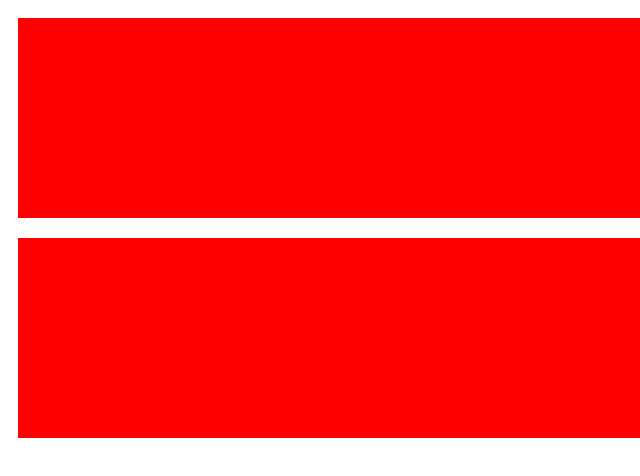
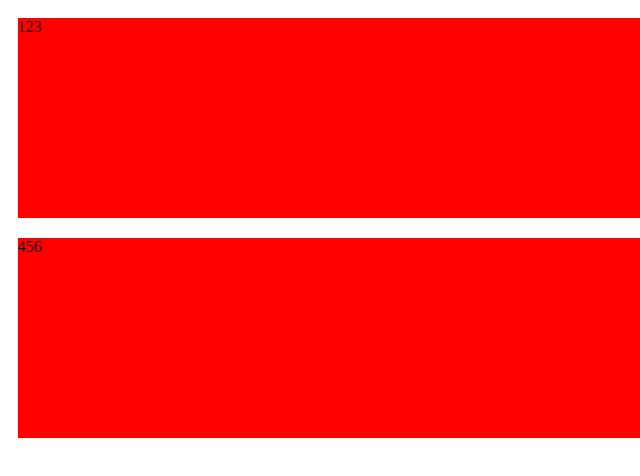
Before and after one commit to tntgm/flexbox, a plain HTML site: page index.html in a window 1280 px wide. Shown: the full height of the page, 0-640 px from the left. Drawn offline with Linux system fonts and the light colour scheme.

Commit message:
primeiro commit

```diff
--- a/index.html
+++ b/index.html
@@ -14,8 +14,8 @@
 	}
 </head>
 <body>
-	<div></div>
-	<div></div>
+	<div>123</div>
+	<div>456</div>
 
 </body>
 </html>
```
